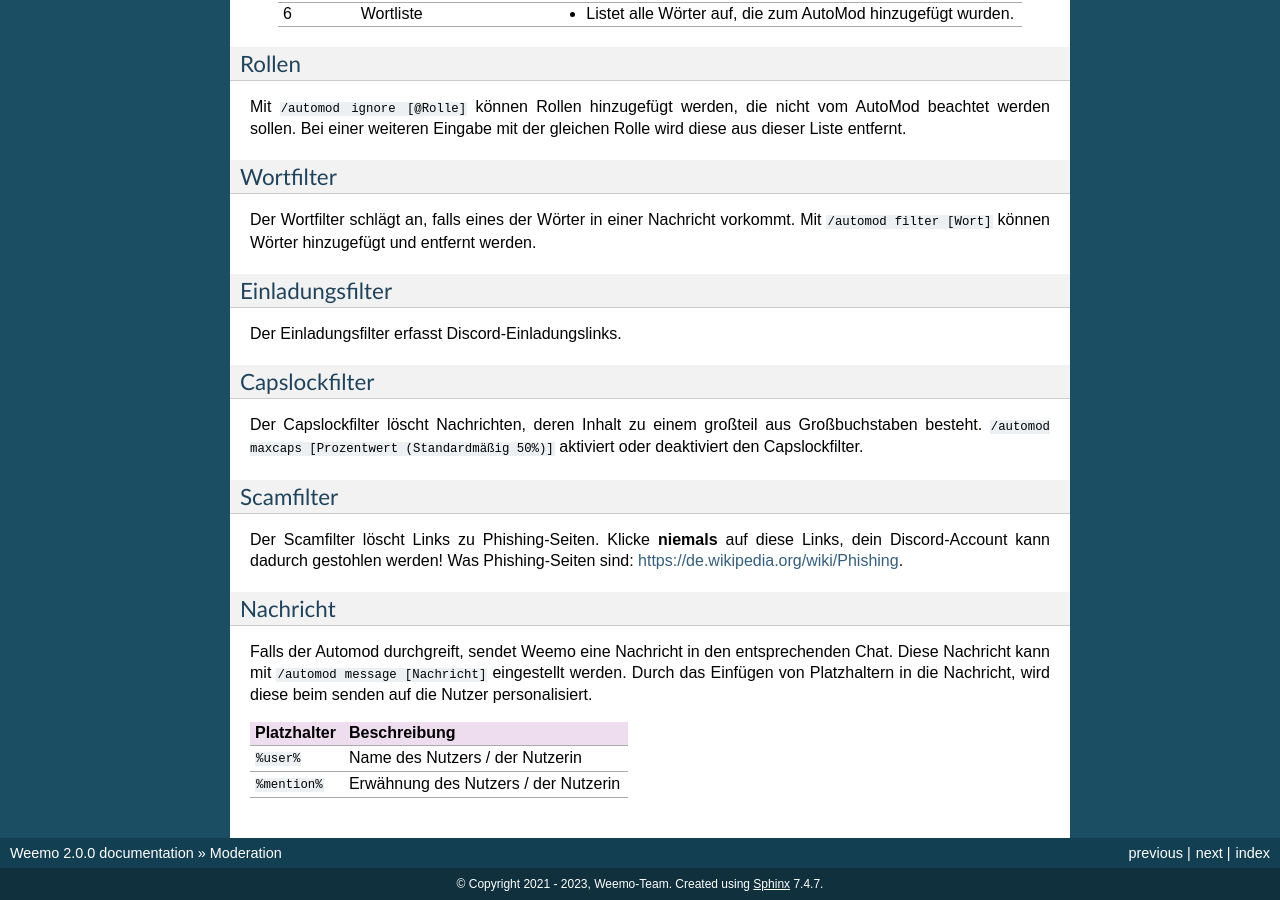
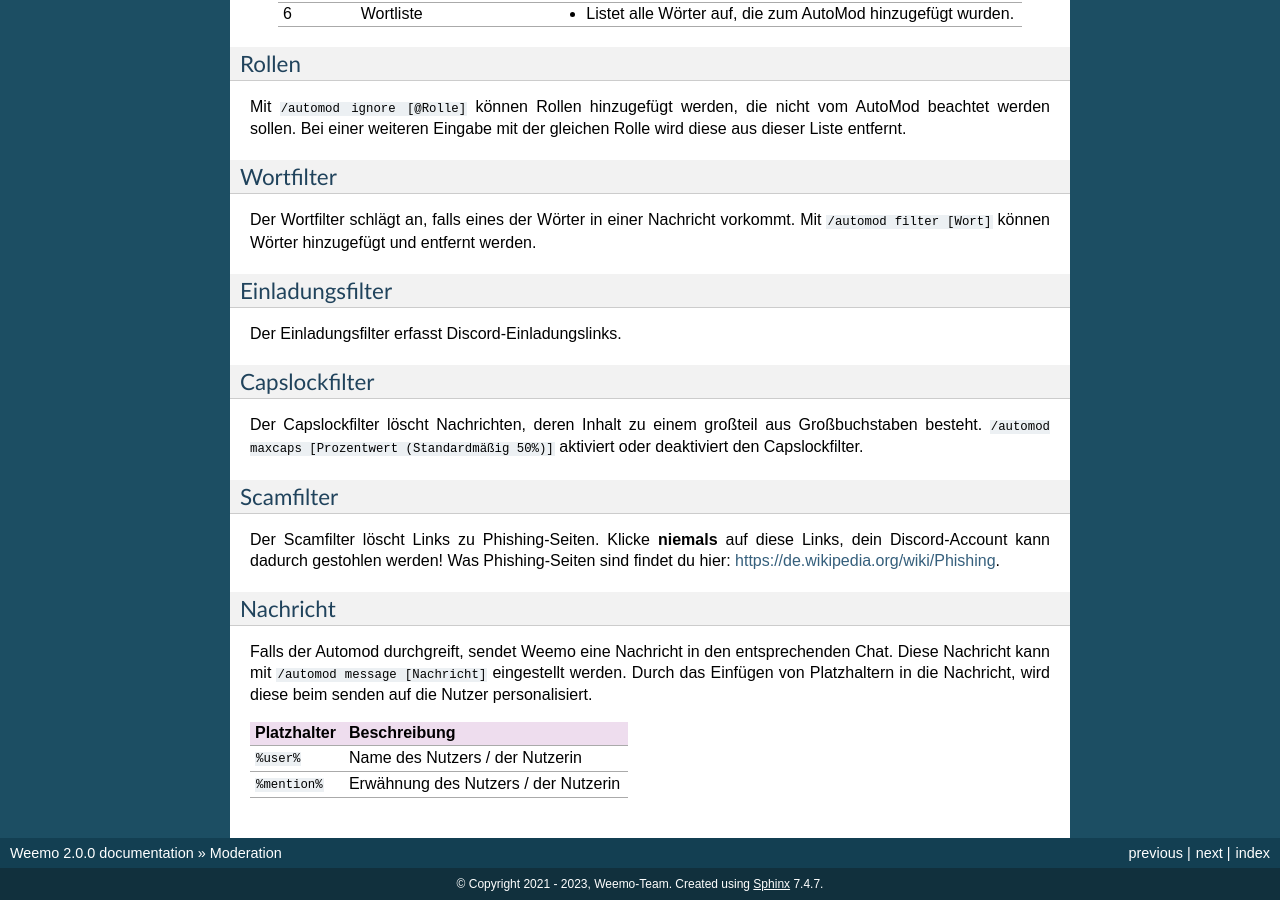
Before and after one commit to niborus/weemo-doc, a Sphinx documentation site: the page built from docs/moderation.rst, in a window 1280 px wide and 900 px high, scrolled down 3130 px. Built offline with Sphinx 7.4.7, drawn with Linux system fonts in a browser that asks for light colours.

Commit message:
Update moderation.rst

```diff
--- a/docs/moderation.rst
+++ b/docs/moderation.rst
@@ -254,7 +254,7 @@ Scamfilter
 ^^^^^^^^^^^^^^
 
 Der Scamfilter löscht Links zu Phishing-Seiten. Klicke **niemals** auf diese Links, dein Discord-Account kann dadurch gestohlen werden!
-Was Phishing-Seiten sind: https://de.wikipedia.org/wiki/Phishing.
+Was Phishing-Seiten sind findet du hier: https://de.wikipedia.org/wiki/Phishing.
 
 Nachricht
 ^^^^^^^^^
```
